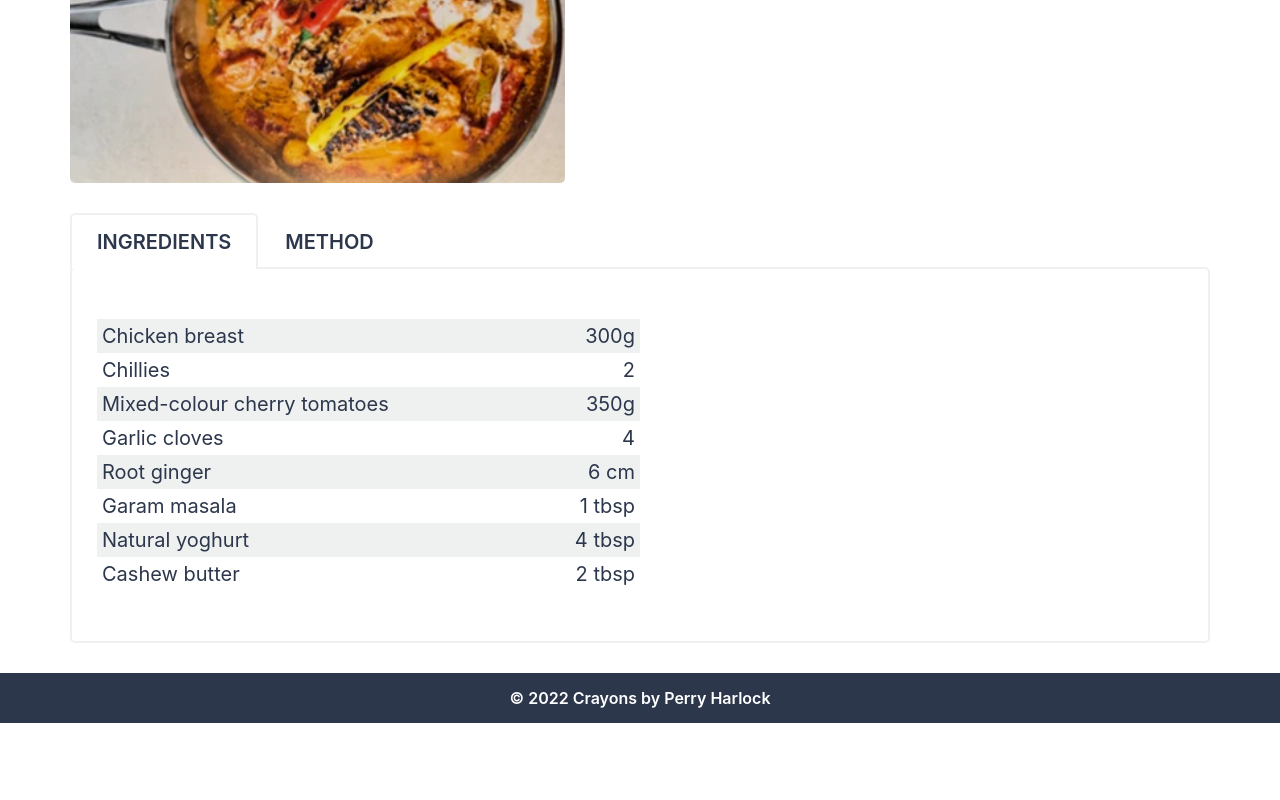
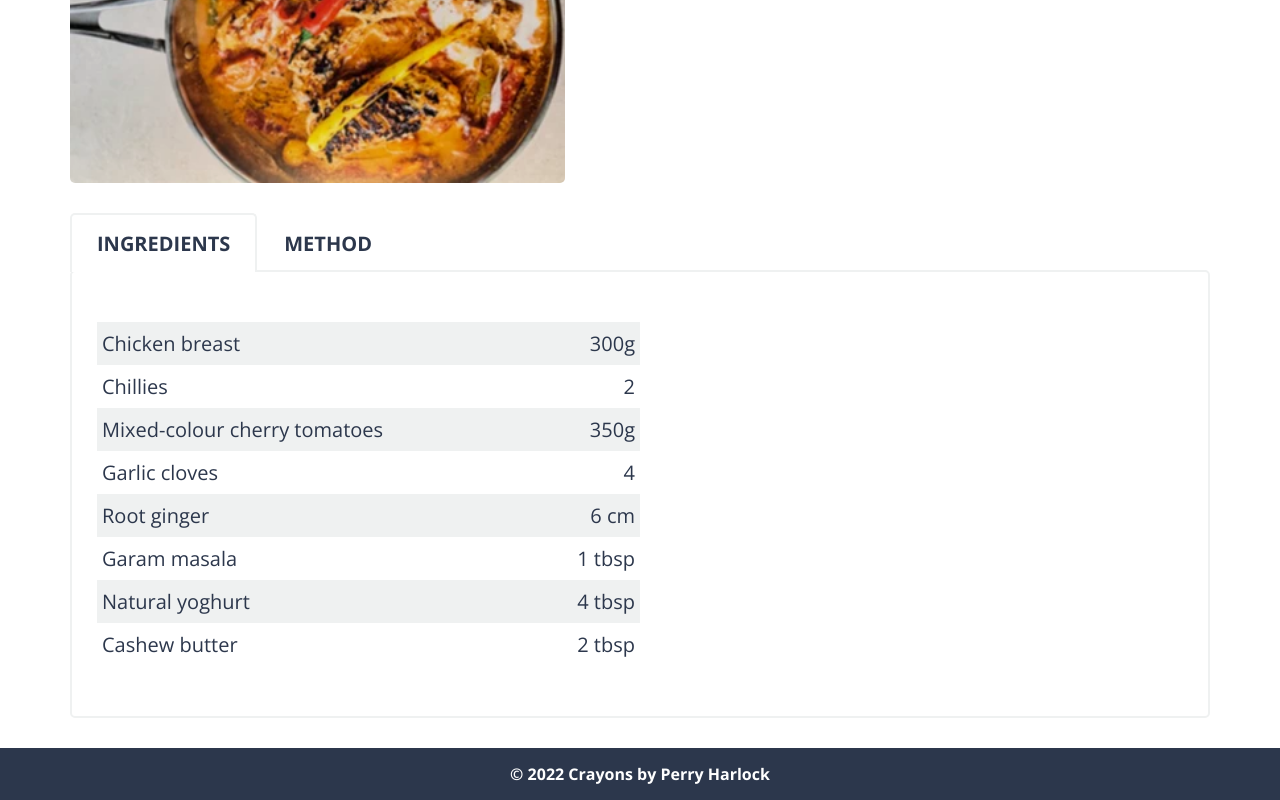
Before and after one commit to perryharlock/meal-picker, a Next.js app: page /butter-chicken in a window 1280 px wide. Shown: the part 257-1057 px from the top of the page. Before the commit the page ends 980 px from the top, so only its background shows below. Built offline with nearby package versions, Linux system fonts and the light colour scheme.

Commit message:
:sparkles: Use SASS variables instead of CSS variables

```diff
--- a/components/Basket/Basket.module.scss
+++ b/components/Basket/Basket.module.scss
@@ -1,7 +1,9 @@
 @import "styles/media-queries.scss";
+@import "styles/colors.scss";
+@import "styles/typography.scss";
 
 .basket {
-    background: rgba(#000000, 0.8);
+    background: rgba($pure-black, 0.8);
     bottom: 0;
     height: 100%;
     left: 0;
@@ -10,8 +12,8 @@
     z-index: 5;
 
     &__inner {
-        background: var(--color-white);
-        color: var(--color-black);
+        background: $white;
+        color: $black;
         height: 100%;
         margin: 0 auto;
         max-width: 600px;
@@ -43,7 +45,7 @@
     }
 
     &__header {
-        background-color: var(--color-black);
+        background-color: $black;
         display: flex;
         justify-content: space-between;
         left: 0;
@@ -61,14 +63,14 @@
     }
 
     &__title {
-        color: var(--color-white);
+        color: $white;
         font-size: 22px;
         line-height: 1;
     }
 
     &__meal {
         font-size: 18px;
-        font-weight: 600;
+        font-weight: $font-weight-bold;
         margin: 0 0 15px 0;
     }
 
@@ -77,8 +79,8 @@
     }
 
     &__btn {
-        background-color: var(--color-black);
-        color: var(--color-white);
+        background-color: $black;
+        color: $white;
         cursor: pointer;
         border: none;
         height: 20px;
@@ -93,11 +95,11 @@
         }
 
         &:hover, &:active, &:focus {
-            background-color: var(--color-black);
+            background-color: $black;
         }
 
         svg {
-            fill: var(--color-white);
+            fill: $white;
         }
     }
 }
--- a/components/Footer/Footer.module.scss
+++ b/components/Footer/Footer.module.scss
@@ -1,13 +1,15 @@
 @import "styles/media-queries.scss";
+@import "styles/colors.scss";
+@import "styles/typography.scss";
 
 .footer {
-    background-color: var(--color-black);
-    color: var(--color-white);
+    background-color: $black;
+    color: $white;
     padding: 15px 0;
     text-align: center;
 
     &__highlight {
-        color: var(--color-white);
-        font-weight: 600;
+        color: $white;
+        font-weight: $font-weight-bold;
     }
 }
--- a/components/Header/Header.module.scss
+++ b/components/Header/Header.module.scss
@@ -1,8 +1,10 @@
 @import "styles/media-queries.scss";
+@import "styles/colors.scss";
+@import "styles/typography.scss";
 
 .header {
-    background-color: var(--color-black);
-    color: var(--color-white);
+    background-color: $black;
+    color: $white;
     left: 0;
     padding: 15px 0;
     position: fixed;
@@ -17,7 +19,7 @@
     }
 
     &__highlight {
-        color: var(--color-coral);
+        color: $coral;
     }
 
     &__basket {
@@ -27,7 +29,7 @@
         position: relative;
 
         svg {
-            fill: var(--color-white);
+            fill: $white;
             height: 31px;
             width: 40px;
         }
@@ -42,11 +44,11 @@
     }
 
     &__badge {
-        background-color: var(--color-coral);
+        background-color: $coral;
         border-radius: 50%;
-        color: var(--color-white);
+        color: $white;
         font-size: 16px;
-        font-weight: 600;
+        font-weight: $font-weight-bold;
         height: 25px;
         line-height: 25px;
         position: absolute;
--- a/components/Ingredient/Ingredient.module.scss
+++ b/components/Ingredient/Ingredient.module.scss
@@ -1,10 +1,12 @@
+@import "styles/colors.scss";
+
 .ingredient {
     display: flex;
     justify-content: space-between;
-    padding: 5px;
+    padding: 8px 5px;
 
     &:nth-child(odd) {
-        background: var(--color-light-grey);
+        background: $light-grey;
     }
 
     &__title {
--- a/components/Tabs/Tabs.module.scss
+++ b/components/Tabs/Tabs.module.scss
@@ -1,5 +1,6 @@
 @import "styles/media-queries.scss";
-
+@import "styles/colors.scss";
+@import "styles/typography.scss";
 
 .tab {
     width: 50%;
@@ -16,9 +17,9 @@
     &__link {
         border: solid 2px transparent;
         border-bottom: none;
-        color: var(--color-black);
+        color: $black;
         display: block;
-        font-weight: 600;
+        font-weight: $font-weight-bold;
         padding: 15px;
         text-align: center;
         text-transform: uppercase;
@@ -31,8 +32,8 @@
         }
 
         &--active {
-            background-color: var(--color-white);
-            border-color: var(--color-light-grey);
+            background-color: $white;
+            border-color: $light-grey;
             border-radius: 5px 5px 0 0;
         }
 
@@ -42,7 +43,7 @@
     }
 
     &__content {
-        border: solid 2px var(--color-light-grey);
+        border: solid 2px $light-grey;
         border-radius: 5px;
         display: none;
         padding: 15px;
--- a/components/Tag/Tag.module.scss
+++ b/components/Tag/Tag.module.scss
@@ -1,9 +1,9 @@
 .tag {
-    background-color: var(--color-white);
-    color: var(--color-pure-black);
+    background-color: $white;
+    color: $pure-black;
     display: inline-block;
     font-size: 12px;
-    font-weight: 600;
+    font-weight: $font-weight-bold;
     list-style: none;
     margin-right: 5px;
     padding: 2px 5px;
--- a/styles/Meal.module.scss
+++ b/styles/Meal.module.scss
@@ -1,4 +1,5 @@
 @import "styles/media-queries.scss";
+@import "styles/colors.scss";
 
 .meal {
     display: flex;
@@ -133,8 +134,8 @@
 
             &:before {
                 @media ($screen-tablet) {
-                    background-color: var(--color-coral);
-                    color: var(--color-white);
+                    background-color: $coral;
+                    color: $white;
                     border-radius: 50%;
                     content: counter(item);
                     display: block;
@@ -150,7 +151,7 @@
             }
 
             &:after {
-                background-color: var(--color-light-grey);
+                background-color: $light-grey;
                 content: "";
                 display: block;
                 height: 2px;
--- a/styles/colors.scss
+++ b/styles/colors.scss
@@ -1,7 +1,5 @@
-:root {
-    --color-white: #ffffff;
-    --color-pure-black: #000000;
-    --color-black: #2C374C;
-    --color-coral: #eb5b5c;
-    --color-light-grey: #EFF1F1;
-}
+$white: #ffffff;
+$pure-black: #000000;
+$black: #2C374C;
+$coral: #eb5b5c;
+$light-grey: #EFF1F1;
--- a/styles/globals.scss
+++ b/styles/globals.scss
@@ -1,12 +1,13 @@
 @import "colors.scss";
+@import "typography";
 
 html,
 body {
-  color: var(--color-black);
+  color: $black;
   padding: 0;
   margin: 0;
-  font-family: -apple-system, BlinkMacSystemFont, Segoe UI, Roboto, Oxygen,
-    Ubuntu, Cantarell, Fira Sans, Droid Sans, Helvetica Neue, sans-serif;
+  font-family: $font-family;
+  font-weight: $font-weight-regular;
   box-sizing: border-box;
 }
 
```
Also changed, not shown: components/Meal/Meal.module.scss (+8 -6 lines), components/Search/Search.module.scss (+4 -3 lines).
